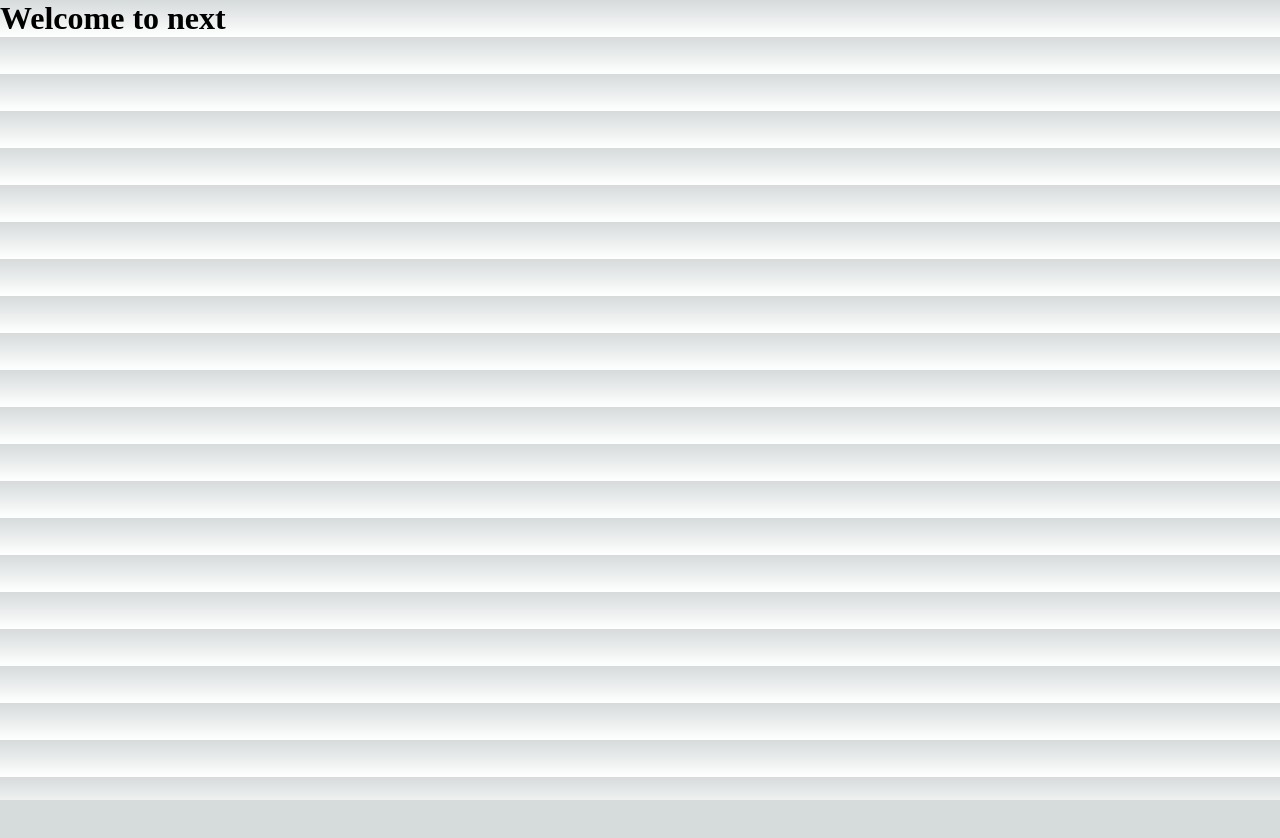
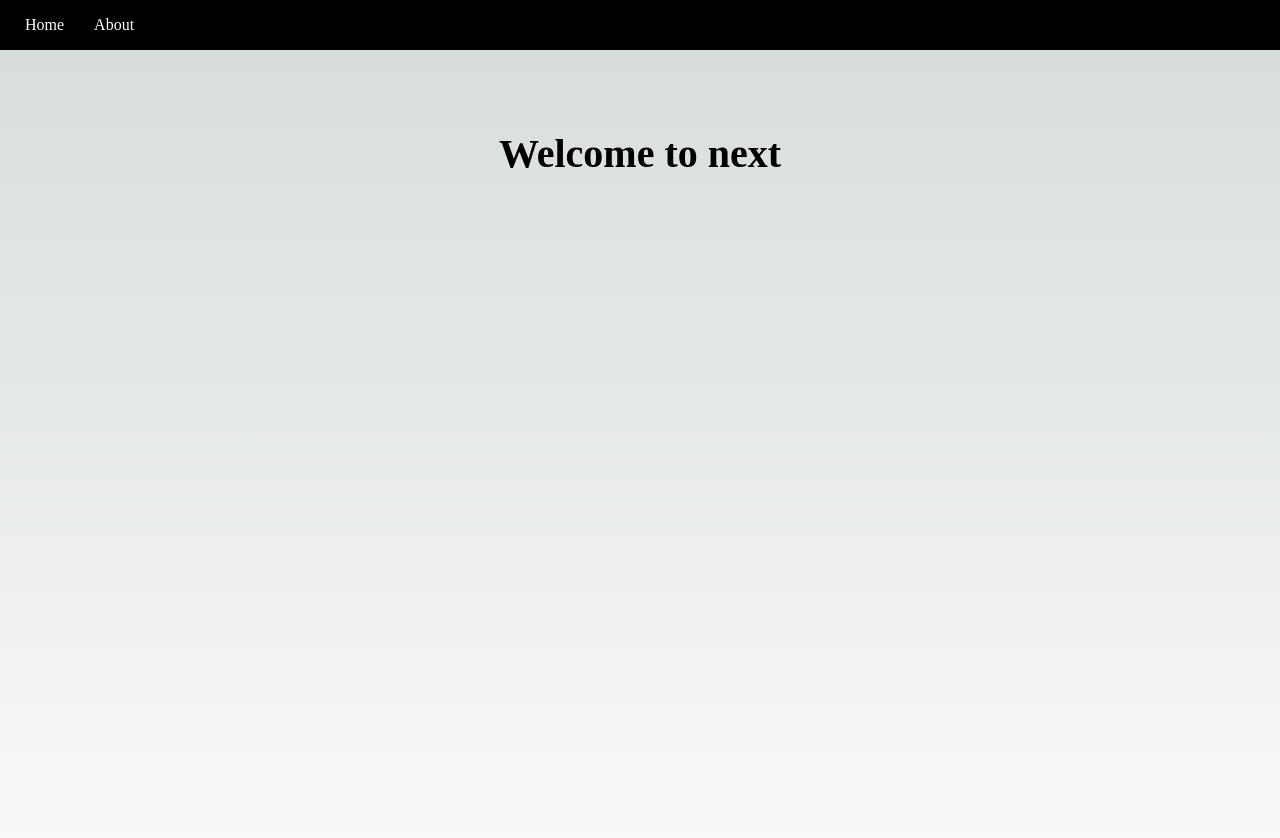
Before and after one commit to varundhand/next-app, a Next.js app: page / in a window 1280 px wide. Shown: the top 838 px of the page. Before the commit the page ends 800 px from the top, so only its background shows below. Built offline with nearby package versions, Linux system fonts and the light colour scheme.

Commit message:
Add: Add Navbar component

```diff
--- /dev/null
+++ b/components/Layout.js
@@ -0,0 +1,15 @@
+import styles from "../styles/Layout.module.css";
+import Nav from "./Nav";
+
+const Layout = ({ children }) => {
+  return (
+    <>
+      <Nav></Nav>
+      <div className={styles.container}>
+        <main className={styles.main}>{children}</main>
+      </div>
+    </>
+  );
+};
+
+export default Layout;
--- /dev/null
+++ b/components/Nav.js
@@ -0,0 +1,20 @@
+import React from "react";
+import navStyles from "@/styles/Nav.module.css";
+import Link from "next/link";
+
+const Nav = () => {
+  return (
+    <nav className={navStyles.nav}>
+      <ul>
+        <li>
+          <Link href="/">Home</Link>
+        </li>
+        <li>
+          <Link href="/about">About</Link>
+        </li>
+      </ul>
+    </nav>
+  );
+};
+
+export default Nav;
--- a/pages/_app.js
+++ b/pages/_app.js
@@ -1,5 +1,10 @@
+import Layout from "@/components/Layout";
 import "@/styles/globals.css"; // we cant import global stylesheets directly into the components
 
 export default function App({ Component, pageProps }) {
-  return <Component {...pageProps} />;
+  return (
+    <Layout>
+      <Component {...pageProps} />
+    </Layout>
+  ); // page components
 }
--- a/styles/Home.module.css
+++ b/styles/Layout.module.css
@@ -1,21 +1,20 @@
 .main {
+  min-height: 100vh;
+  padding: 0 0.5rem;
   display: flex;
   flex-direction: column;
-  justify-content: space-between;
+  justify-content: flex-start;
   align-items: center;
-  padding: 6rem;
-  min-height: 100vh;
 }
 
-.description {
-  display: inherit;
-  justify-content: inherit;
-  align-items: inherit;
-  font-size: 0.85rem;
-  max-width: var(--max-width);
-  width: 100%;
-  z-index: 2;
-  font-family: var(--font-mono);
+.container {
+  padding: 5rem 0;
+  flex: 1;
+  display: flex;
+  flex-direction: column;
+  justify-content: flex-start;
+  align-items: center;
+  font-size: 1.25rem;
 }
 
 .description a {
--- /dev/null
+++ b/styles/Nav.module.css
@@ -0,0 +1,18 @@
+.nav {
+  height: 50px;
+  padding: 10px;
+  background: #000;
+  color: #fff;
+  display: flex;
+  align-items: center;
+  justify-content: flex-start;
+}
+.nav ul {
+  display: flex;
+  justify-content: center;
+  align-items: center;
+  list-style: none;
+}
+.nav ul li a{
+  margin: 5px 15px;
+}
```
